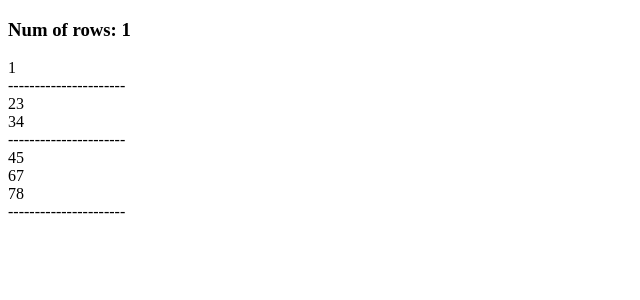
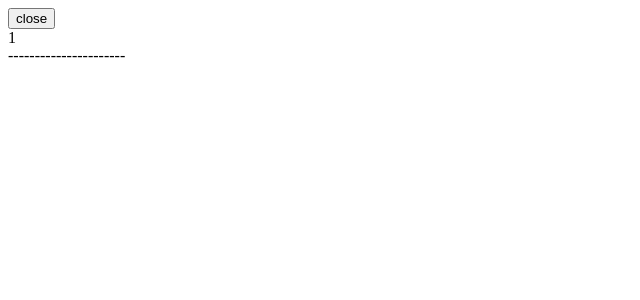
Before and after one commit to IssayevChingiz/PascalTriangle, a React (Create React App) app: page /triangle/1 in a window 1280 px wide. Shown: the top 300 px of the page, without its empty margins (0-640 px from the left). Built offline with nearby package versions, Linux system fonts and the light colour scheme; the HTML template or start-up script is replaced by a standard one.

Commit message:
final prop

```diff
--- a/src/Main.js
+++ b/src/Main.js
@@ -6,9 +6,9 @@ export default function App() {
     <div
       style={{
         display: "grid",
-        gridTemplateColumns: "1fr 1fr 1fr",
-        gridColumnGap: "60px",
-        gridRowGap: "60px"
+        gridTemplateColumns: "0.5fr 0.5fr 0.5fr",
+        gridColumnGap: "10px",
+        gridRowGap: "50px"
       }}
     >
       {arr.map((val) => {
--- a/src/Triangle.js
+++ b/src/Triangle.js
@@ -1,21 +1,47 @@
+import { useEffect, useState } from "react";
 import { useParams, Link } from "react-router-dom";
-export default function Triangle(props) {
+export default function Triangle() {
   let { num } = useParams();
-  let arr = [[1], [23, 34], [45, 67, 78]];
+  const [arr1, setArr1] = useState([]);
+
+  useEffect(() => {
+    if (num === 1) return [[1]];
+    let result = [];
+    for (let row = 1; row <= num; row++) {
+      let arr = [];
+      for (let col = 0; col < row; col++) {
+        if (col === 0 || col === row - 1) {
+          arr.push(1);
+        } else {
+          arr.push(result[row - 2][col - 1] + result[row - 2][col]);
+        }
+      }
+
+      result.push(arr);
+    }
+    setArr1(result);
+  }, [num]);
+
   return (
     <div>
-      <h3>Num of rows: {num}</h3>
+      <Link to={`/`}>
+        <button>close</button>
+      </Link>
 
-      {arr.map((items, index) => {
+      {arr1 ? (
+        arr1.map((items, index) => {
           return (
-          <div>
+            <div key={index}>
               {items.map((subItems, sIndex) => {
-              return <div> {subItems} </div>;
+                return <div key={sIndex}> {subItems} </div>;
               })}
               ----------------------
             </div>
           );
-      })}
+        })
+      ) : (
+        <h1>loading</h1>
+      )}
     </div>
   );
 }
--- a/src/components/Button.js
+++ b/src/components/Button.js
@@ -3,17 +3,14 @@ import { Link } from "react-router-dom";
 export default function App({ val }) {
   let arr = [1, 2, 3, 4, 5, 6, 7, 8, 9];
   return (
-    <Link to={`/triangle/${val}`}>
     <div
       style={{
-          border: "solid black",
-          minWidth: "50px",
-          minHeight: "50px",
         textAlign: "center"
       }}
     >
-        {val}
+      <Link to={`/triangle/${val}`}>
+        <button style={{ minWidth: "100px", minHeight: "100px" }}>{val}</button>
+      </Link>
     </div>
-    </Link>
   );
 }
```
Lines whose indentation alone changed are shown as unchanged.
